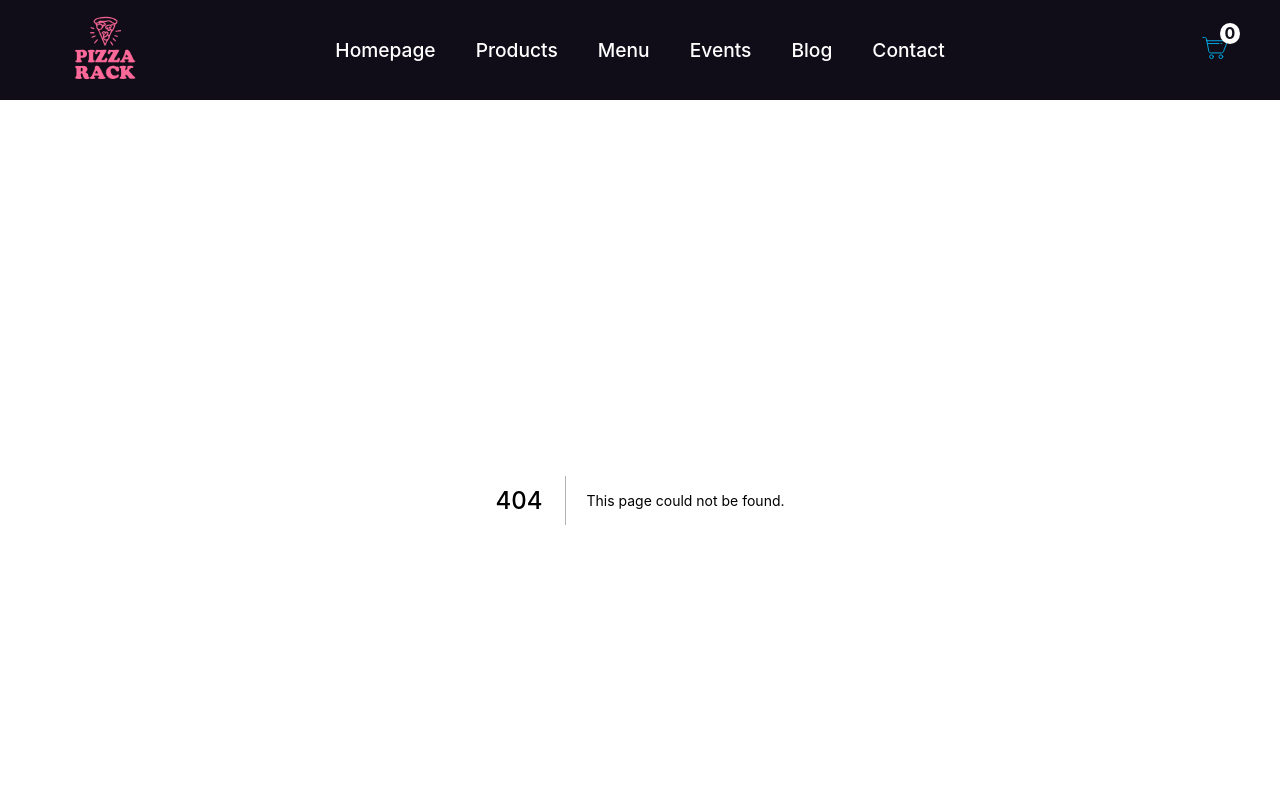
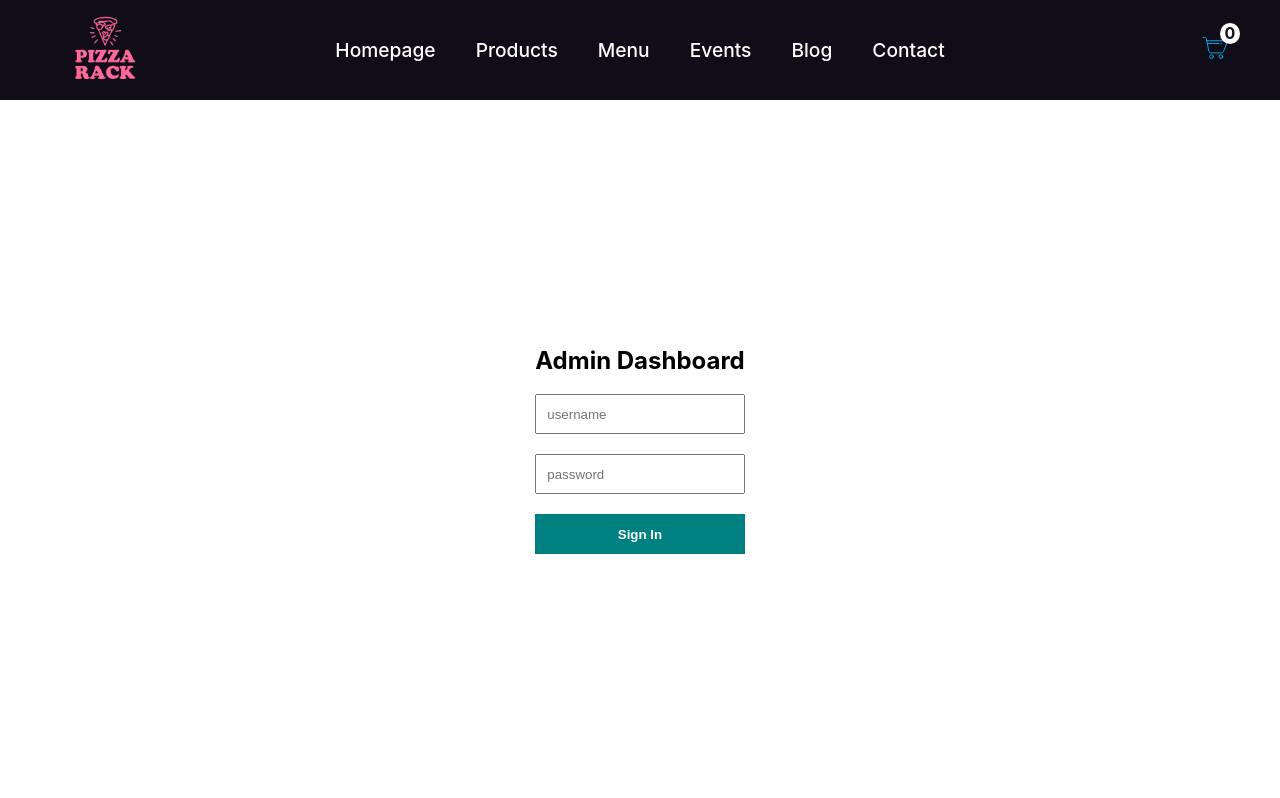
Before and after one commit to chisomije92/Pizzarack, a Next.js app: page /admin/login in a window 1280 px wide. Before the commit this address had no page. Shown: the top 798 px of the page. Built offline with nearby package versions, Linux system fonts and the light colour scheme.

Commit message:
add login page for admin

```diff
--- a/components/admin/admin-data.js
+++ b/components/admin/admin-data.js
@@ -40,16 +40,13 @@
         method: "PUT",
         body: JSON.stringify(statusObj),
         headers: {
-          "Content-type": "application/json",
+          "Content-Type": "application/json",
         },
       });
       const data = await res.json();
 
       setOrdersList([data, ...ordersList.filter((order) => order._id !== id)]);
       console.log(ordersList);
-      //   const i = [data, ...ordersList.filter((order) => order._id !== id)];
-      //   console.log(i);
-      console.log(data);
     } catch (err) {
       console.log(err);
     }
--- /dev/null
+++ b/components/login/login-data.js
@@ -0,0 +1,66 @@
+import { useState } from "react";
+import { useRouter } from "next/router";
+import classes from "./login-data.module.css";
+import axios from "axios";
+const LoginData = () => {
+  const [username, setUsername] = useState(null);
+  const [password, setPassword] = useState(null);
+  const [error, setError] = useState(false);
+  const router = useRouter();
+
+  const handleClick = async () => {
+    try {
+      await axios.post("http://localhost:3000/api/login", {
+        username,
+        password,
+      });
+
+      //   const loginDetails = {
+      //     username: username,
+      //     password: password,
+      //   };
+
+      //   const res = await fetch("/api/login", {
+      //     method: "PUT",
+      //     body: JSON.stringify(loginDetails),
+      //     headers: {
+      //       "Content-Type": "application/json",
+      //     },
+      //   });
+      router.push("/admin");
+    } catch (err) {
+      setError(true);
+    }
+  };
+  return (
+    <section className={classes.container}>
+      <div>
+        <h1>Admin Dashboard</h1>
+        <form
+          className={classes.wrapper}
+          onSubmit={(evt) => evt.preventDefault()}
+        >
+          <input
+            placeholder="username"
+            className={classes.input}
+            onChange={(e) => setUsername(e.target.value)}
+            autoComplete="true"
+          />
+          <input
+            placeholder="password"
+            type="password"
+            className={classes.input}
+            onChange={(e) => setPassword(e.target.value)}
+            autoComplete="true"
+          />
+          <button className={classes.button} onClick={handleClick}>
+            Sign In
+          </button>
+          {error && <span className={classes.error}>Wrong Credentials!</span>}
+        </form>
+      </div>
+    </section>
+  );
+};
+
+export default LoginData;
--- /dev/null
+++ b/components/login/login-data.module.css
@@ -0,0 +1,32 @@
+.container {
+  height: calc(100vh - 100px);
+  display: flex;
+  align-items: center;
+  justify-content: center;
+}
+
+.wrapper {
+  display: flex;
+  flex-direction: column;
+}
+
+.input {
+  height: 40px;
+  margin-bottom: 20px;
+  padding: 0px 10px;
+}
+
+.button {
+  height: 40px;
+  margin-bottom: 20px;
+  border: none;
+  background-color: teal;
+  color: white;
+  font-weight: 600;
+  cursor: pointer;
+}
+
+.error {
+  font-size: 13px;
+  color: red;
+}
--- a/package.json
+++ b/package.json
@@ -10,6 +10,7 @@
   "dependencies": {
     "@reduxjs/toolkit": "^1.7.2",
     "axios": "^0.26.0",
+    "cookie": "^0.4.2",
     "framer-motion": "^6.2.6",
     "mongodb": "^4.3.1",
     "mongoose": "^6.2.1",
--- /dev/null
+++ b/pages/admin/login.js
@@ -0,0 +1,7 @@
+import LoginData from "../../components/login/login-data";
+
+const Login = () => {
+  return <LoginData />;
+};
+
+export default Login;
--- /dev/null
+++ b/pages/api/login.js
@@ -0,0 +1,29 @@
+import cookie from "cookie";
+
+const handler = (req, res) => {
+  if (req.method === "POST") {
+    const { username, password } = req.body;
+    if (
+      username === process.env.ADMIN_USERNAME &&
+      password === process.env.ADMIN_PASSWORD
+    ) {
+      res.setHeader(
+        "Set-Cookie",
+        cookie.serialize("token", process.env.TOKEN, {
+          maxAge: 60 * 60,
+          sameSite: "strict",
+          path: "/",
+        })
+      );
+      res.status(200).json("Successful");
+    } else {
+      res.status(400).json("Wrong Credentials!");
+    }
+  }
+
+  //   if (req.method !== "POST") {
+  //     res.status(400).json("METHOD NOT ALLOWED");
+  //   }
+};
+
+export default handler;
--- a/pages/api/products/index.js
+++ b/pages/api/products/index.js
@@ -18,7 +18,8 @@
 };
 
 const handler = async (req, res) => {
-  const { method } = req;
+  const { method, cookies } = req;
+  const token = cookies.token;
   await dbConnect();
   if (method === "GET") {
     try {
@@ -41,6 +42,9 @@
   }
 
   if (method === "POST") {
+    if (!token || token !== process.env.token) {
+      return res.status(401).json("Not authenticated!");
+    }
     try {
       const product = await Product.create(req.body);
       res.status(201).json(product);
```
Also changed, not shown: pages/admin/index.js (+12 -1 lines), pages/index.js (+9 -18 lines), 1 other file (tests, documents, lock files or other folders).
